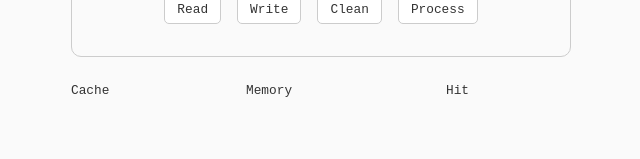
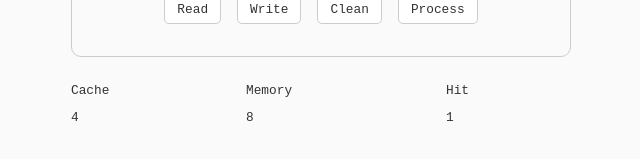
Before and after one commit to joziasmartini/cache-memory, a React (Create React App) app: page / in a window 1280 px wide. Shown: the part 247-406 px from the top of the page, without its empty margins (319-959 px from the left). Built offline with nearby package versions, Linux system fonts and the light colour scheme.

Commit message:
Improve state handling and data rendering

```diff
--- a/src/CacheMemory.tsx
+++ b/src/CacheMemory.tsx
@@ -1,10 +1,10 @@
 import './CacheMemory.sass';
-import { useEffect } from 'react';
+import { useState, useEffect } from 'react';
 
 function CacheMemory() {
-  let cacheInitial: number[] = [];
-  let memoryInitial: number[] = [];
-  let hitInitial: number[] = [];
+  const [cacheInitial, setCacheInitial] = useState<number[]>([]);
+  const [memoryInitial, setMemoryInitial] = useState<number[]>([]);
+  const [hitInitial, setHitInitial] = useState<number[]>([]);
 
   const randomBit = (count: number) => {
     let number = 0;
@@ -14,20 +14,18 @@ function CacheMemory() {
     return number;
   };
 
-  const initMemory = () => {
-    let counter: number = 0;
-
-    while (counter < 8) {
-      cacheInitial.push(randomBit(4));
-      memoryInitial.push(randomBit(8));
-      hitInitial.push(randomBit(1));
-      counter++;
+  const initMemory = (memorySize: number) => {
+    for (let i = 0; i < memorySize; i++) {
+      setCacheInitial([...cacheInitial, randomBit(4)]);
+      setMemoryInitial([...memoryInitial, randomBit(8)]);
+      setHitInitial([...hitInitial, randomBit(1)]);
     }
   }
 
   useEffect(() => {
-    initMemory();
-  })
+    initMemory(8);
+    //eslint-disable-next-line
+  }, []);
 
   return (
     <main className="cache-memory-container">
@@ -54,15 +52,36 @@ function CacheMemory() {
         <section className="cache-memory-memory-data">
           <div className="cache-memory-cache-area">
             <p>Cache</p>
-            { cacheInitial }
+            {cacheInitial.length !== 0 && cacheInitial.map((cache, index) => {
+                return (
+                  <div className="cache-data-area" key={index}>
+                    <p>{cache}</p>
+                  </div>
+                )
+              })
+            }
           </div>
           <div className="cache-memory-memory-area">
             <p>Memory</p>
-            { memoryInitial }
+            {memoryInitial.length !== 0 && memoryInitial.map((memory, index) => {
+                return (
+                  <div className="memory-data-area" key={index}>
+                    <p>{memory}</p>
+                  </div>
+                )
+              })
+            }
           </div>
           <div className="cache-memory-hit-area">
             <p>Hit</p>
-            { hitInitial }
+            {hitInitial.length !== 0 && hitInitial.map((hit, index) => {
+                return (
+                  <div className="hit-data-area" key={index}>
+                    <p>{hit}</p>
+                  </div>
+                )
+              })
+            }
           </div>
         </section>
     </main>
```
